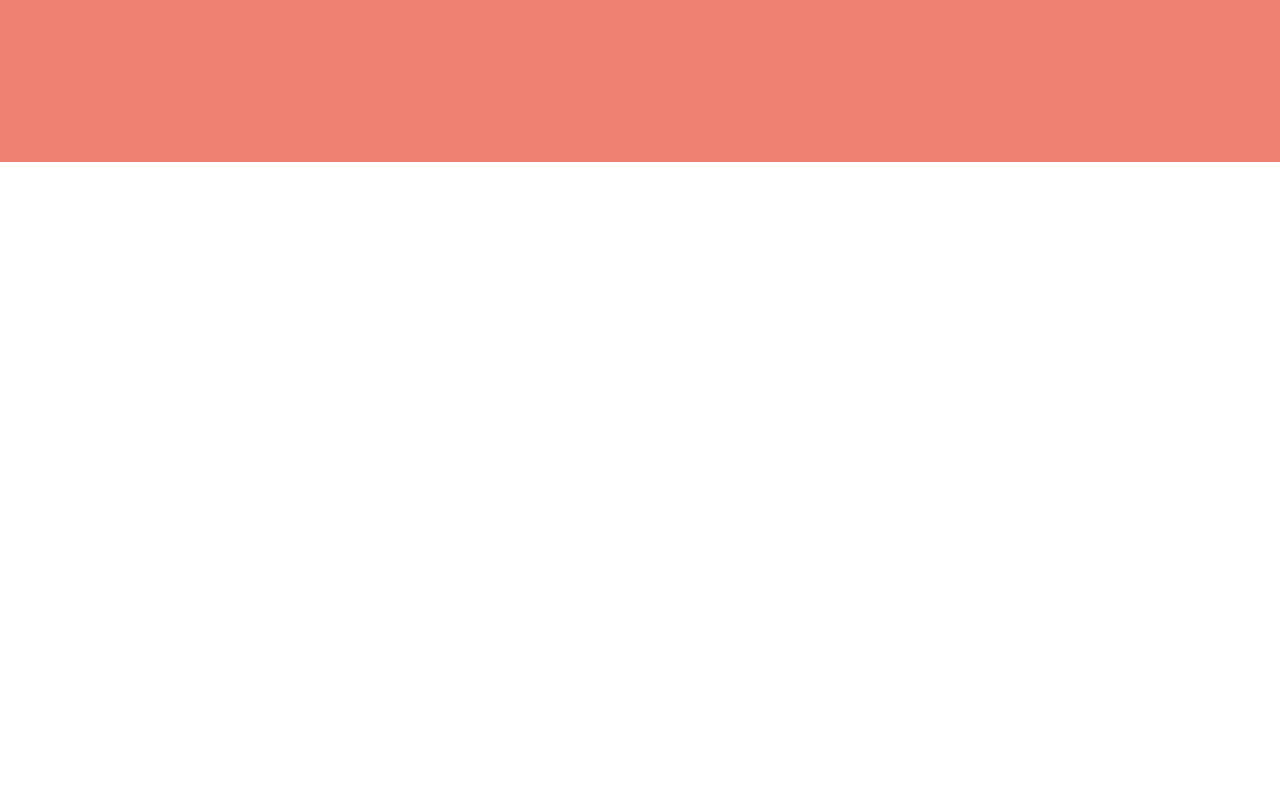
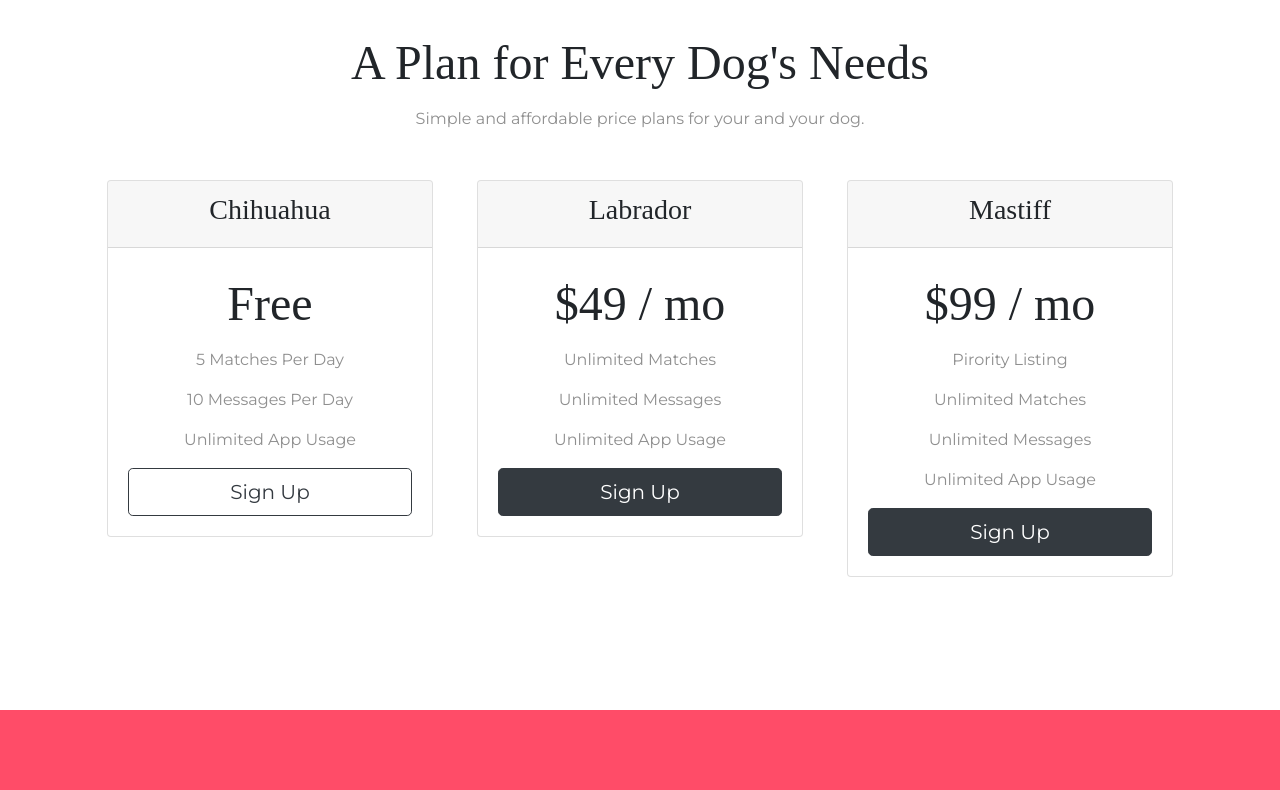
Before and after one commit to jake00o/clgproj-main.github.io, a plain HTML site: page index.html in a window 1280 px wide. Shown: the part 1788-2578 px from the top of the page. Before the commit the page ends 1950 px from the top, so only its background shows below. Drawn offline with nearby package versions, Linux system fonts and the light colour scheme.

Commit message:
Update index.html

```diff
--- a/index.html
+++ b/index.html
@@ -5,24 +5,16 @@
     <meta charset="utf-8">
     <title>TinDog</title>
     <!-- Google Fonts -->
-    <link href="https://fonts.googleapis.com/css?family=Montserrat&amp;Ubuntu" rel="stylesheet">
+    <link href="https://fonts.googleapis.com/css?family=Montserrat|Ubuntu" rel="stylesheet">
     <!-- CSS Stylesheets -->
-    <link rel="stylesheet" href="https://maxcdn.bootstrapcdn.com/bootstrap/4.0.0/css/bootstrap.min.css"
-        integrity="sha384-Gn5384xqQ1aoWXA+058RXPxPg6fy4IWvTNh0E263XmFcJlSAwiGgFAW/dAiS6JXm"
-        crossorigin="anonymous">
+    <link rel="stylesheet" href="https://maxcdn.bootstrapcdn.com/bootstrap/4.0.0/css/bootstrap.min.css" integrity="sha384-Gn5384xqQ1aoWXA+058RXPxPg6fy4IWvTNh0E263XmFcJlSAwiGgFAW/dAiS6JXm" crossorigin="anonymous">
     <link rel="stylesheet" href="css/styles.css">
     <!-- Font Awesome -->
     <script defer src="https://use.fontawesome.com/releases/v5.0.7/js/all.js"></script>
     <!-- Bootstrap Scripts -->
-    <script src="https://code.jquery.com/jquery-3.2.1.slim.min.js"
-        integrity="sha384-KJ3o2DKtIkvYIK3UENzmM7KCkRr/rE9/Qpg6aAZGJwFDMVNA/GpGFF93hXpG5KkN"
-        crossorigin="anonymous"></script>
-    <script src="https://cdnjs.cloudflare.com/ajax/libs/popper.js/1.12.9/umd/popper.min.js"
-        integrity="sha384-ApNbgh9B+Y1QKtv3Rn7W3mgPxhU9K/ScQsAP7hUibX39j7fakFPskvXusvfa0b4Q"
-        crossorigin="anonymous"></script>
-    <script src="https://maxcdn.bootstrapcdn.com/bootstrap/4.0.0/js/bootstrap.min.js"
-        integrity="sha384-JZR6Spejh4U02d8jOt6vLEHfe/JQGiRRSQQxSfFWpi1MquVdAyjUar5+76PVCmYl"
-        crossorigin="anonymous"></script>
+    <script src="https://code.jquery.com/jquery-3.2.1.slim.min.js" integrity="sha384-KJ3o2DKtIkvYIK3UENzmM7KCkRr/rE9/Qpg6aAZGJwFDMVNA/GpGFF93hXpG5KkN" crossorigin="anonymous"></script>
+    <script src="https://cdnjs.cloudflare.com/ajax/libs/popper.js/1.12.9/umd/popper.min.js" integrity="sha384-ApNbgh9B+Y1QKtv3Rn7W3mgPxhU9K/ScQsAP7hUibX39j7fakFPskvXusvfa0b4Q" crossorigin="anonymous"></script>
+    <script src="https://maxcdn.bootstrapcdn.com/bootstrap/4.0.0/js/bootstrap.min.js" integrity="sha384-JZR6Spejh4U02d8jOt6vLEHfe/JQGiRRSQQxSfFWpi1MquVdAyjUar5+76PVCmYl" crossorigin="anonymous"></script>
 </head>
 
 <body>
@@ -31,8 +23,7 @@
             <!-- Nav Bar -->
             <nav class="navbar navbar-expand-lg navbar-dark">
                 <a class="navbar-brand" href="">tindog</a>
-                <button class="navbar-toggler" type="button" data-toggle="collapse"
-                    data-target="#navbarTogglerDemo02">
+                <button class="navbar-toggler" type="button" data-toggle="collapse" data-target="#navbarTogglerDemo02">
                     <span class="navbar-toggler-icon"></span>
                 </button>
                 <div class="collapse navbar-collapse" id="navbarTogglerDemo02">
@@ -53,10 +44,8 @@
             <div class="row">
                 <div class="col-lg-6">
                     <h1 class="big-heading">Meet new and interesting dogs nearby.</h1>
-                    <button type="button" class="btn btn-dark btn-lg download-button"><i class="fab fa-apple"></i>
-                        Download</button>
-                    <button type="button" class="btn btn-outline-light btn-lg download-button"><i
-                            class="fab fa-google-play"></i> Download</button>
+                    <button type="button" class="btn btn-dark btn-lg download-button"><i class="fab fa-apple"></i> Download</button>
+                    <button type="button" class="btn btn-outline-light btn-lg download-button"><i class="fab fa-google-play"></i> Download</button>
                 </div>
                 <div class="col-lg-6">
                     <img class="title-image" src="images/iphone6.png" alt="iphone-mockup">
@@ -91,14 +80,12 @@
         <div id="testimonial-carousel" class="carousel slide" data-ride="false">
             <div class="carousel-inner">
                 <div class="carousel-item active container-fluid">
-                    <h2 class="testimonial-text">I no longer have to sniff other dogs for love. I've found the
-                        hottest Corgi on TinDog. Woof.</h2>
+                    <h2 class="testimonial-text">I no longer have to sniff other dogs for love. I've found the hottest Corgi on TinDog. Woof.</h2>
                     <img class="testimonial-image" src="images/dog-img.jpg" alt="dog-profile">
                     <em>Pebbles, New York</em>
                 </div>
                 <div class="carousel-item container-fluid">
-                    <h2 class="testimonial-text">My dog used to be so lonely, but with TinDog's help, they've found
-                        the love of their life. I think.</h2>
+                    <h2 class="testimonial-text">My dog used to be so lonely, but with TinDog's help, they've found the love of their life. I think.</h2>
                     <img class="testimonial-image" src="images/lady-img.jpg" alt="lady-profile">
                     <em>Beverly, Illinois</em>
                 </div>
@@ -113,11 +100,79 @@
     </section>
     <!-- Press -->
     <section class="colored-section" id="press">
+        <img class="press-logo" src="images/techcrunch.png" alt="tc-logo">
+        <img class="press-logo" src="images/tnw.png" alt="tnw-logo">
+        <img class="press-logo" src="images/bizinsider.png" alt="biz-insider-logo">
+        <img class="press-logo" src="images/mashable.png" alt="mashable-logo">
+    </section>
+    <!-- Pricing -->
+    <section class="white-section" id="pricing">
+        <h2 class="section-heading">A Plan for Every Dog's Needs</h2>
+        <p>Simple and affordable price plans for your and your dog.</p>
+        <div class="row">
+            <div class="pricing-column col-lg-4 col-md-6">
+                <div class="card">
+                    <div class="card-header">
+                        <h3>Chihuahua</h3>
+                    </div>
+                    <div class="card-body">
+                        <h2 class="price-text">Free</h2>
+                        <p>5 Matches Per Day</p>
+                        <p>10 Messages Per Day</p>
+                        <p>Unlimited App Usage</p>
+                        <button class="btn btn-lg btn-block btn-outline-dark" type="button">Sign Up</button>
+                    </div>
+                </div>
+            </div>
+            <div class="pricing-column col-lg-4 col-md-6">
+                <div class="card">
+                    <div class="card-header">
+                        <h3>Labrador</h3>
+                    </div>
+                    <div class="card-body">
+                        <h2 class="price-text">$49 / mo</h2>
+                        <p>Unlimited Matches</p>
+                        <p>Unlimited Messages</p>
+                        <p>Unlimited App Usage</p>
+                        <button class="btn btn-lg btn-block btn-dark" type="button">Sign Up</button>
+                    </div>
+                </div>
+            </div>
+            <div class="pricing-column col-lg-4">
+                <div class="card">
+                    <div class="card-header">
+                        <h3>Mastiff</h3>
+                    </div>
+                    <div class="card-body">
+                        <h2 class="price-text">$99 / mo</h2>
+                        <p>Pirority Listing</p>
+                        <p>Unlimited Matches</p>
+                        <p>Unlimited Messages</p>
+                        <p>Unlimited App Usage</p>
+                        <button class="btn btn-lg btn-block btn-dark" type="button">Sign Up</button>
+                    </div>
+                </div>
+            </div>
+        </div>
+    </section>
+    <!-- Call to Action -->
+    <section class="colored-section" id="cta">
         <div class="container-fluid">
-            <h2 class="section-heading">Press</h2>
-            <img class="press-logo" src="images/techcrunch.png" alt="tc-logo">
-            <img class="press-logo" src="images/tnw.png" alt="tnw-logo">
-            <img class="press-logo" src="images/bizinsider.png" alt="biz-insider-logo">
-            <img class="press-logo" src="images/mashable.png" alt="mashable-logo">
+            <h3 class="big-heading">Find the True Love of Your Dog's Life Today.</h3>
+            <button class="download-button btn btn-lg btn-dark" type="button"><i class="fab fa-apple"></i> Download</button>
+            <button class="download-button btn btn-lg brn-light" type="button"><i class="fab fa-google-play"></i> Download</button>
         </div>
-    </section
+    </section>
+    <!-- Footer -->
+    <footer class="white-section" id="footer">
+        <div class="container-fluid">
+            <i class="social-icon fab fa-facebook-f"></i>
+            <i class="social-icon fab fa-twitter"></i>
+            <i class="social-icon fab fa-instagram"></i>
+            <i class="social-icon fas fa-envelope"></i>
+            <p>© Copyright 2018 TinDog</p>
+        </div>
+    </footer>
+</body>
+
+</html>
```
